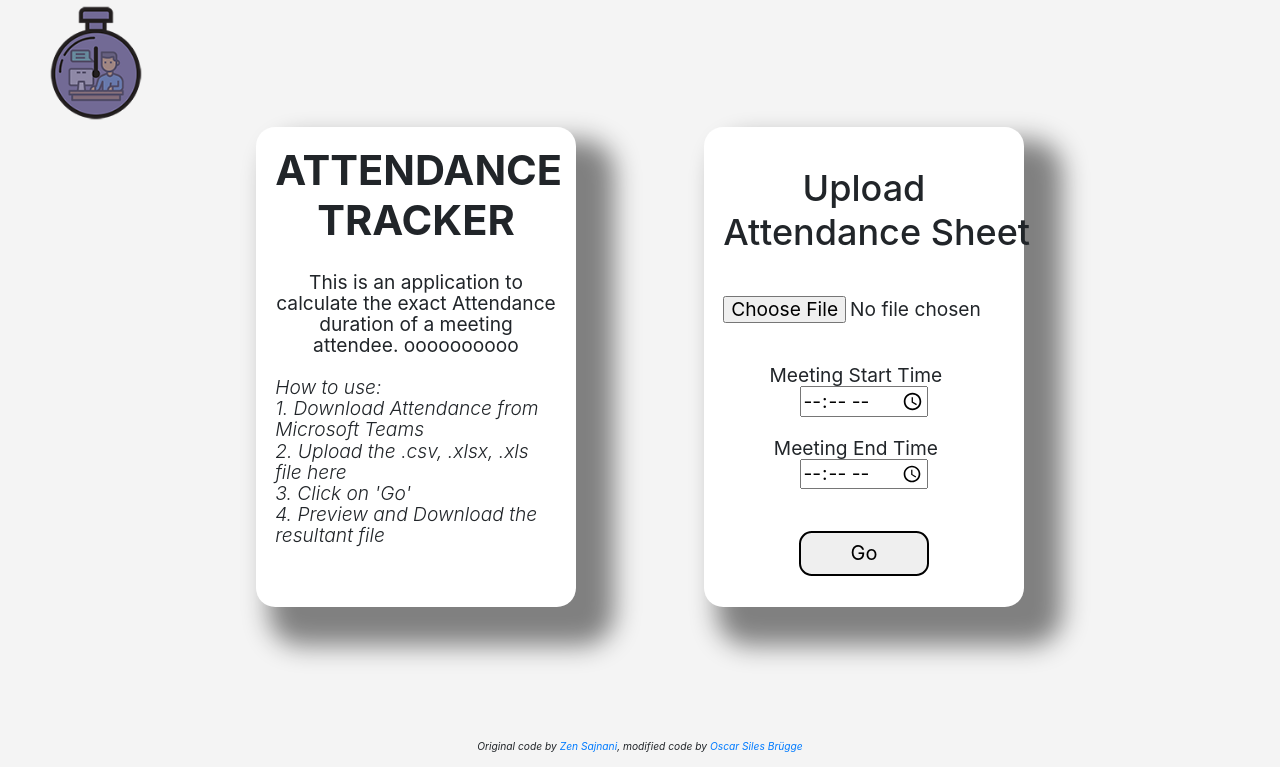
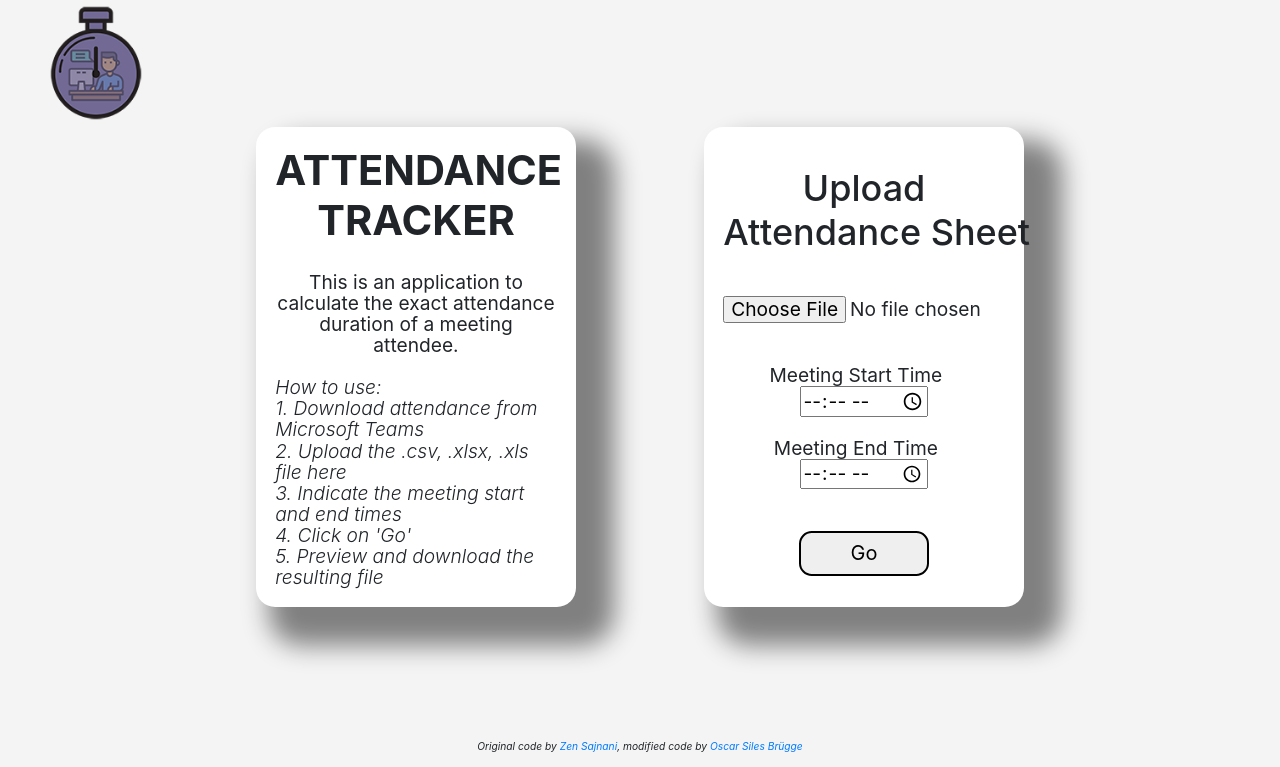
Before and after one commit to oscarsiles/teams_attendance_tracker, a Flask app: page / in a window 1280 px wide. Shown: the part 33-800 px from the top of the page. Run offline with Flask 2, Linux system fonts and the light colour scheme; parts of the project's set-up code (start-up, migrations or seed data) failed here and were passed over; some libraries are stand-ins or nearby versions.

Commit message:
some changes to the instructions

```diff
--- a/app/templates/index.html
+++ b/app/templates/index.html
@@ -72,13 +72,14 @@
                     <!--content-->
                     <div class="d-md-inline-block col-md-4 col-lg-3" id="left">
                          <h1>Attendance<br />Tracker<br /></h1>
-                         <p>This is an application to calculate the exact Attendance duration of a meeting attendee. oooooooooo</p><br>
+                         <p>This is an application to calculate the exact attendance duration of a meeting attendee.</p><br>
                          <p id="instr">
                               How to use:<br />
-                              1. Download Attendance from Microsoft Teams <br />
+                              1. Download attendance from Microsoft Teams <br />
                               2. Upload the .csv, .xlsx, .xls file here <br />
-                              3. Click on 'Go' <br />
-                              4. Preview and Download the resultant file <br />
+                              3. Indicate the meeting start and end times <br />
+                              4. Click on 'Go' <br />
+                              5. Preview and download the resulting file <br />
                          </p><br />
                     </div>
 
```
